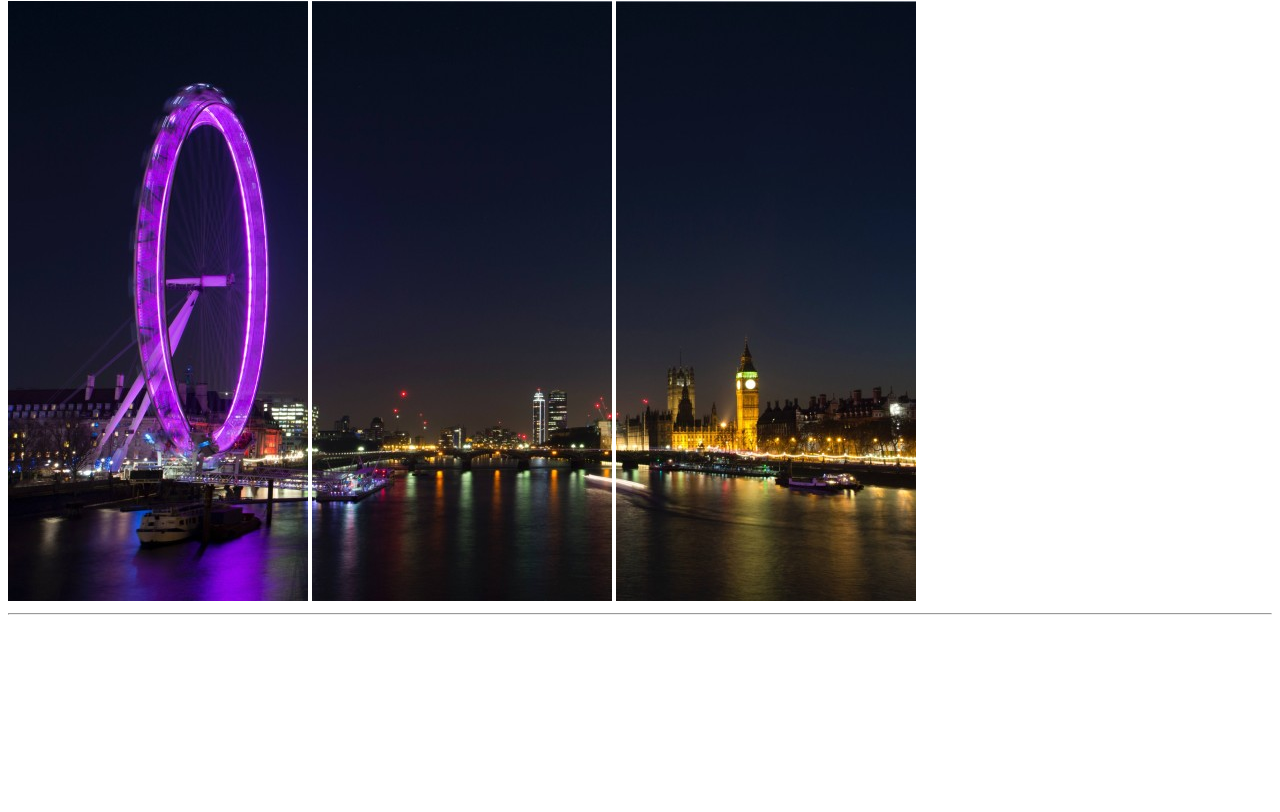
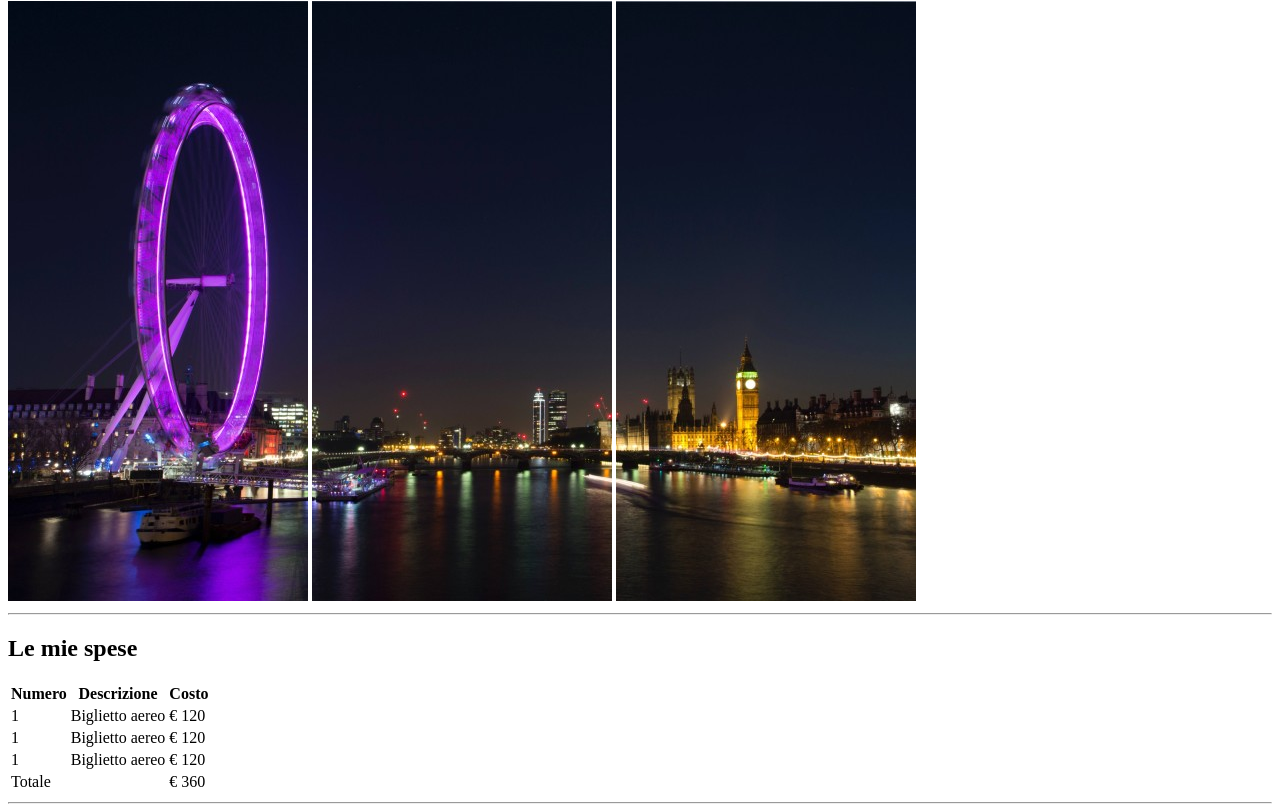
Before and after one commit to Al-Giovinetti/html-london-trip, a plain HTML site: page index.html in a window 1280 px wide. Shown: the part 79-891 px from the top of the page. Before the commit the page ends 800 px from the top, so only its background shows below. Drawn offline with Linux system fonts and the light colour scheme.

Commit message:
Cost section - table

```diff
--- a/index.html
+++ b/index.html
@@ -16,6 +16,47 @@
         <img src="img/ruota_3.jpg" alt="img/dx ruota panoramica Londra sul Tamigi">
         <hr>
     </header>
+    <main>
+        <section>
+            <h2>
+                Le mie spese
+            </h2>
+            <table>
+                <thead>
+                    <tr>
+                        <th><strong>Numero</strong></th>
+                        <th><strong>Descrizione</strong></th>
+                        <th><strong>Costo</strong></th>
+                    </tr>
+                </thead>
+                <tbody>
+                    <tr>
+                        <td>1</td>
+                        <td>Biglietto aereo</td>
+                        <td>&euro; 120</td>
+                    </tr>
+                    <tr>
+                        <td>1</td>
+                        <td>Biglietto aereo</td>
+                        <td>&euro; 120</td>
+                    </tr>
+                    <tr>
+                        <td>1</td>
+                        <td>Biglietto aereo</td>
+                        <td>&euro; 120</td>
+                    </tr>
+                </tbody>
+                <tfoot>
+                    <tr>
+                        <td>Totale</td>
+                        <td></td>
+                        <td>&euro; 360</td>
+                    </tr>
+                </tfoot>
+            </table>
+        </section>
+        <hr>
+    </main>
 
 </body>
 </html>
```
